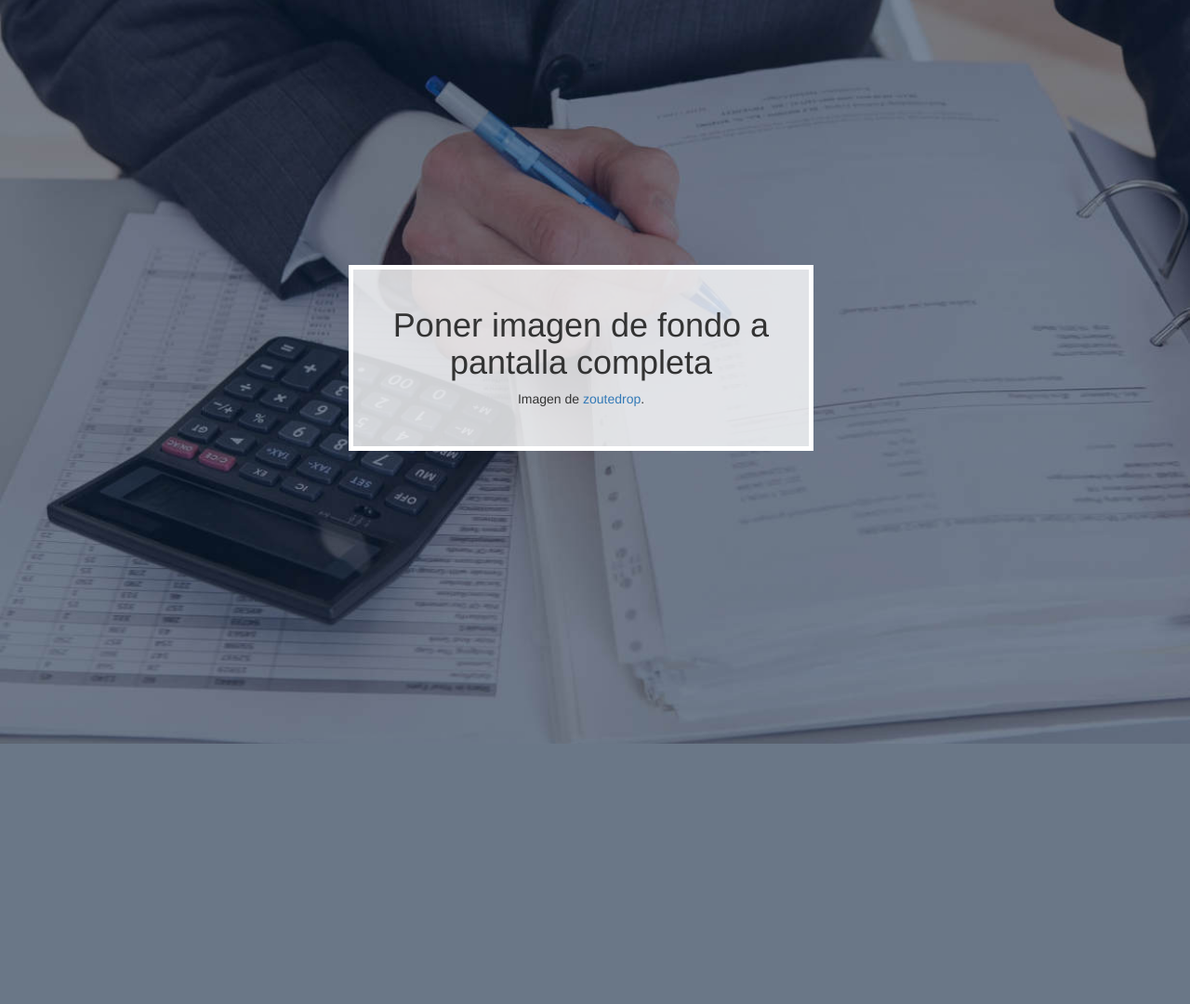
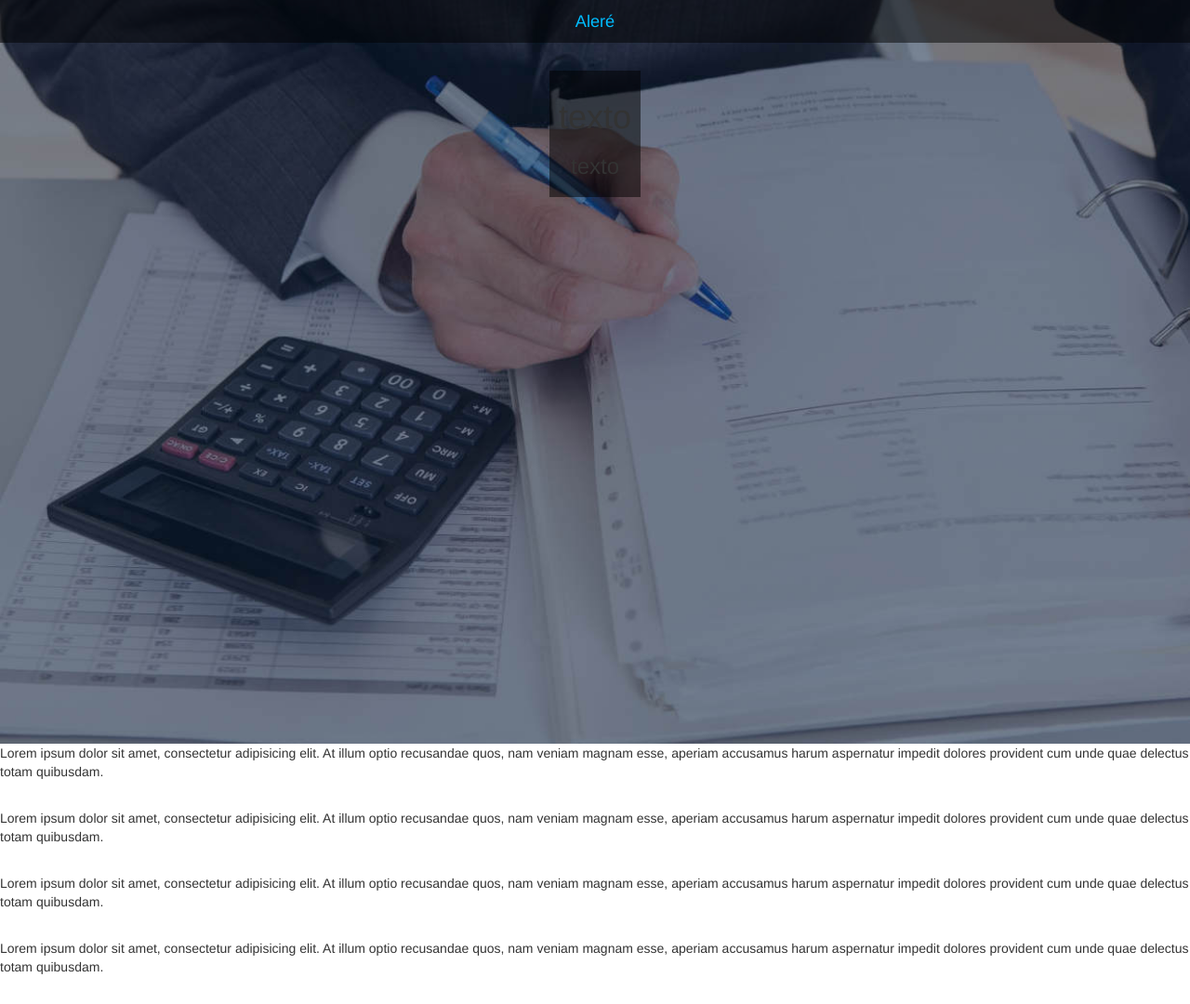
Before and after one commit to esteban1234/alere, a PHP site: page / in a window 1280 px wide. Shown: the whole page at 93% size. Before the commit the page ends 800 px from the top, so only its background shows below. Run offline with PHP 8.4, Linux system fonts and the light colour scheme.

Commit message:
nueva pantalla

```diff
--- a/css/estilos.css
+++ b/css/estilos.css
@@ -7,12 +7,50 @@
     box-sizing: border-box;
 }
 
+html,
+body {
+    height: 100%;
+    width: 100%;
+    margin: 0px;
+}
 
-/*.container-fluid {
-    background-color: #d1f2eb;
-}*/
+#desarrollofrontend {
+    padding: 10px 0px 10px 0px;
+    background: rgba(0, 0, 0, 0.5);
+    color: #00bdff;
+    width: 100%;
+    text-align: center;
+    font-size: 1.3em;
+}
 
-html {
+#desarrollofrontend a {
+    padding: 10px;
+    border: none;
+    color: white;
+    color: #00bdff;
+    text-decoration: none;
+}
+
+.portada {
+    background: url("../img/conta2.jpg") no-repeat fixed center;
+    -webkit-background-size: cover;
+    -moz-background-size: cover;
+    -o-background-size: cover;
+    background-size: cover;
+    height: 100%;
+    width: 100%;
+    text-align: center;
+}
+
+.text {
+    margin: 30px 0px 30px 0px;
+    padding: 10px;
+    background: rgba(0, 0, 0, 0.5);
+    display: inline-block;
+}
+
+
+/*html {
     background-image: url("../img/conta2.jpg");
     background-repeat: no-repeat;
     background-position: center center;
@@ -36,3 +74,4 @@ html {
     margin-top: -115px;
     margin-left: -265px;
 }
+*/
--- a/index.php
+++ b/index.php
@@ -4,10 +4,35 @@
 	hola
 </div> -->
 
-<div class="content">
+<!-- <div class="content">
     <h1>Poner imagen de fondo a pantalla completa</h1>
     <p>Imagen de <a href="https://www.flickr.com/photos/zoutedrop/4112397108/" target="_blank">zoutedrop</a>.</p>
-</div>
+</div> -->
+
+<div class="portada">
+		<div id="desarrollofrontend">
+	     <a href="http://www.desarrollofrontend.com" target="blank">Aleré</a>
+
+		</div>
+
+		<div class="text">
+			<h1>texto</h1>
+			<h3>texto</h3>
+
+		</div>
+
+
+	</div>
+
+	<div>
+		<p>Lorem ipsum dolor sit amet, consectetur adipisicing elit. At illum optio recusandae quos, nam veniam magnam esse, aperiam accusamus harum aspernatur impedit dolores provident cum unde quae delectus totam quibusdam.</p> <br>
+
+		<p>Lorem ipsum dolor sit amet, consectetur adipisicing elit. At illum optio recusandae quos, nam veniam magnam esse, aperiam accusamus harum aspernatur impedit dolores provident cum unde quae delectus totam quibusdam.</p> <br>
+
+		<p>Lorem ipsum dolor sit amet, consectetur adipisicing elit. At illum optio recusandae quos, nam veniam magnam esse, aperiam accusamus harum aspernatur impedit dolores provident cum unde quae delectus totam quibusdam.</p> <br>
+
+		<p>Lorem ipsum dolor sit amet, consectetur adipisicing elit. At illum optio recusandae quos, nam veniam magnam esse, aperiam accusamus harum aspernatur impedit dolores provident cum unde quae delectus totam quibusdam.</p> <br>
+	</div>
 
 <!-- <header class="conten-logo">
 	<figure class="logo">
```
